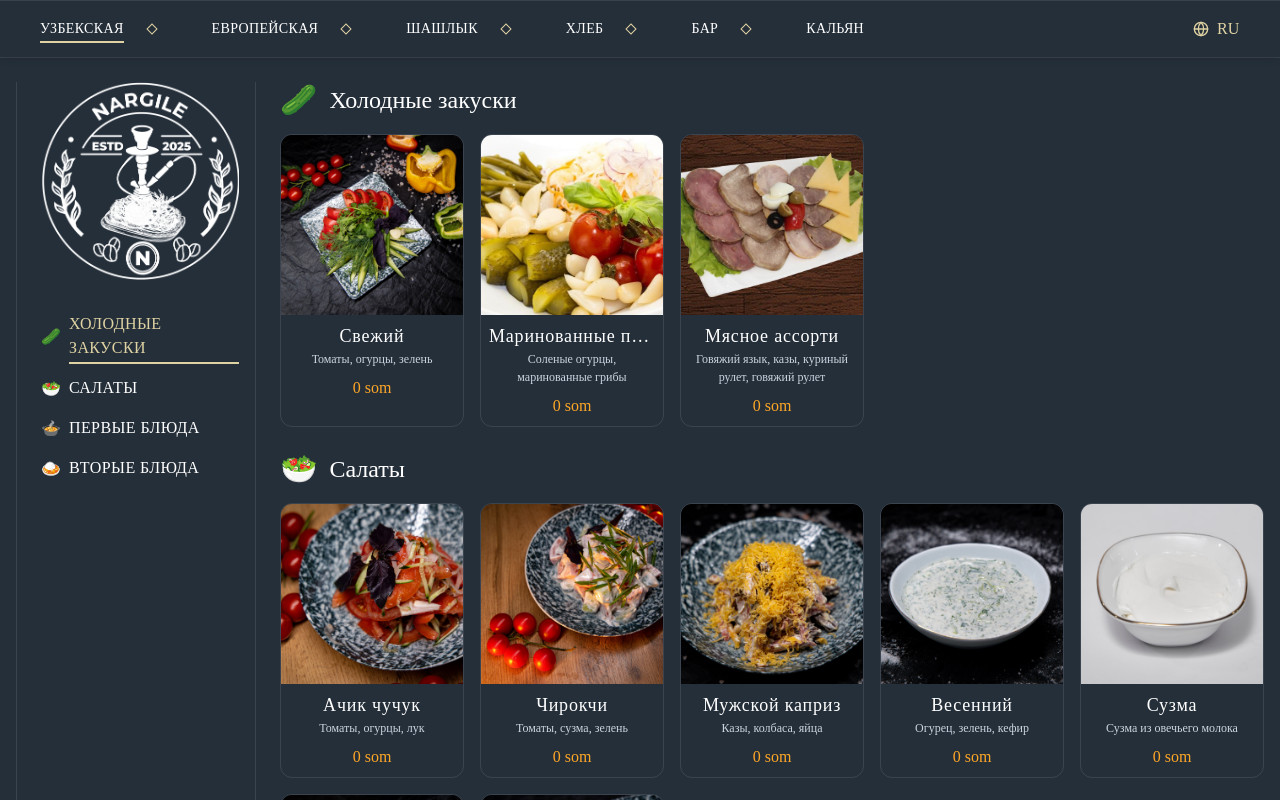
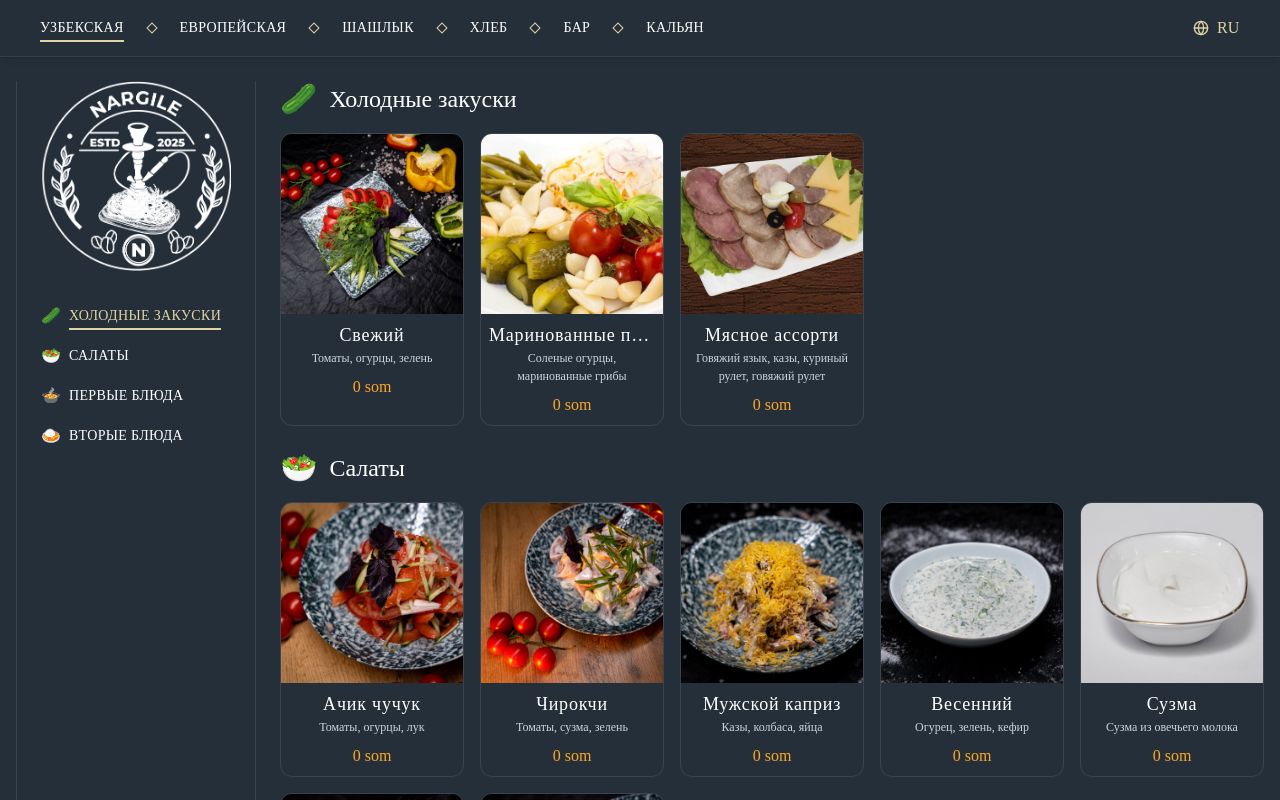
Before and after one commit to JavohirBerdiyev1/restaurant-menu, a Next.js app: page / in a window 1280 px wide. Shown: the top 800 px of the page. Built offline with nearby package versions, Linux system fonts and the light colour scheme.

Commit message:
style change

```diff
--- a/components/CatalogSidebar.js
+++ b/components/CatalogSidebar.js
@@ -16,7 +16,7 @@ export default function CategorySidebar({
   }, []);
 
   return (
-    <aside className="sticky top-20 h-[calc(100vh-80px)] w-60 border-x border-white/10 pl-6 pr-4">
+    <aside className="sticky top-20 h-[calc(100vh-80px)] w-60 border-x border-white/10 pl-6 pr-6">
       {/* ... boshqa kodlar ... */}
       <div className="mb-8">
         <img src="/logo.png" alt="Logo" className="w-full object-contain" />
@@ -36,7 +36,7 @@ export default function CategorySidebar({
                 className={`relative inline-block font-forum uppercase tracking-wide
                   ${activeCat === c.id ? 'text-[#e0d3a3]' : 'text-white hover:text-[#e0d3a3]'}
                   after:absolute after:left-0 after:-bottom-1 after:h-[2px] after:w-full
-                  ${activeCat === c.id ? 'after:bg-[#e0d3a3]' : 'after:bg-transparent'}`}
+                  ${activeCat === c.id ? 'after:bg-[#e0d3a3]' : 'after:bg-transparent'} text-[14px]`}
               >
                 {isClient && c.name[lang]} {/* <-- O'ZGARTIRING */}
               </span>
--- a/components/Header.js
+++ b/components/Header.js
@@ -30,10 +30,10 @@ export default function Header({ lang, setLang, currentPage }) {
 
   return (
     <header className="sticky top-0 z-50 bg-transparent">
-      <div className={`h-px w-full ${grayLine}`} />
+      <div className={`h-0px w-full ${grayLine}`} />
       <div className="flex items-center justify-between px-10 gap-8 py-4 sticky  bg-base shadow-elev">
         {/* MENU */}
-        <nav className="flex gap-8">
+        <nav className="flex gap-0">
           {menuCategories.map((m, idx) => (
             <div key={m.id} className="flex items-center">
               <Link
```
